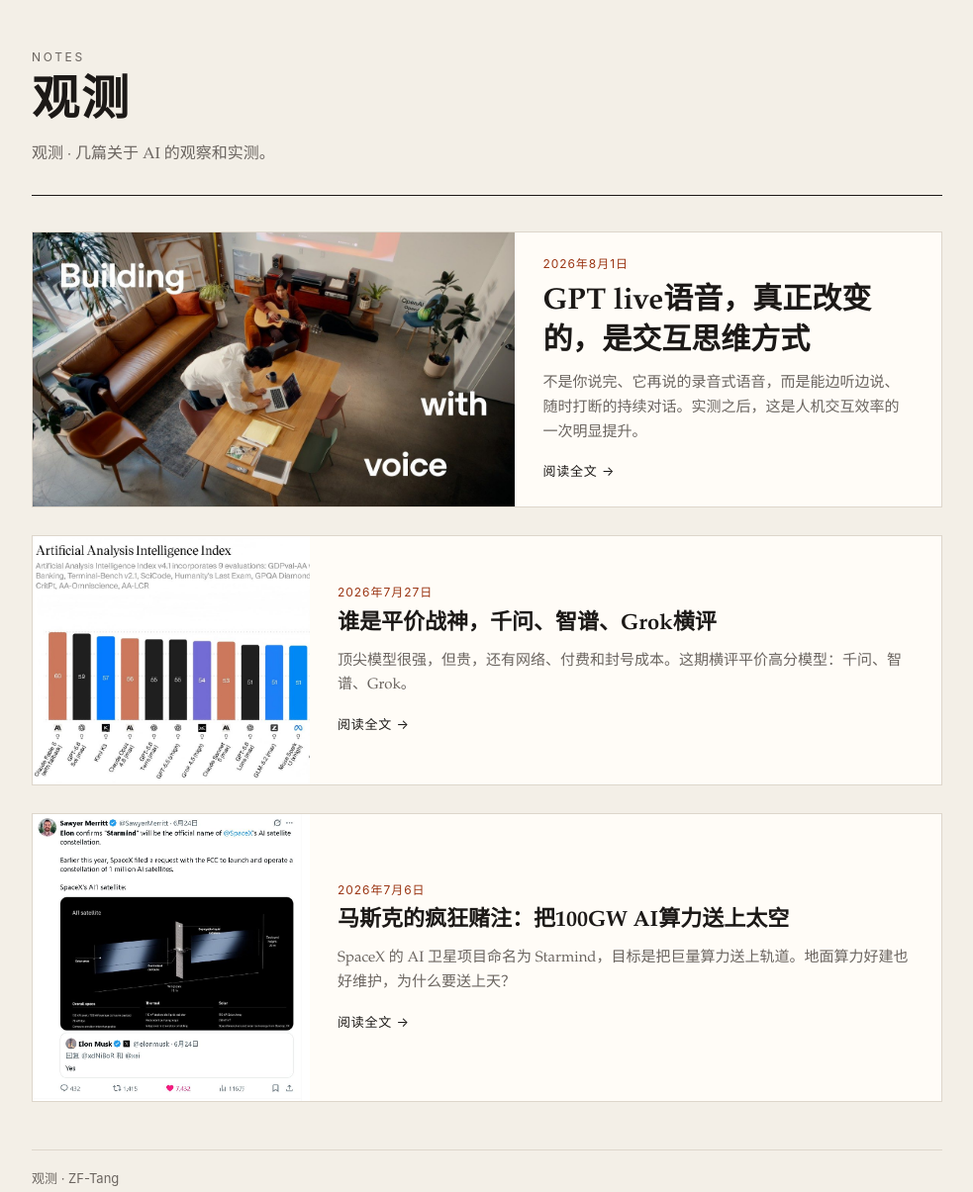
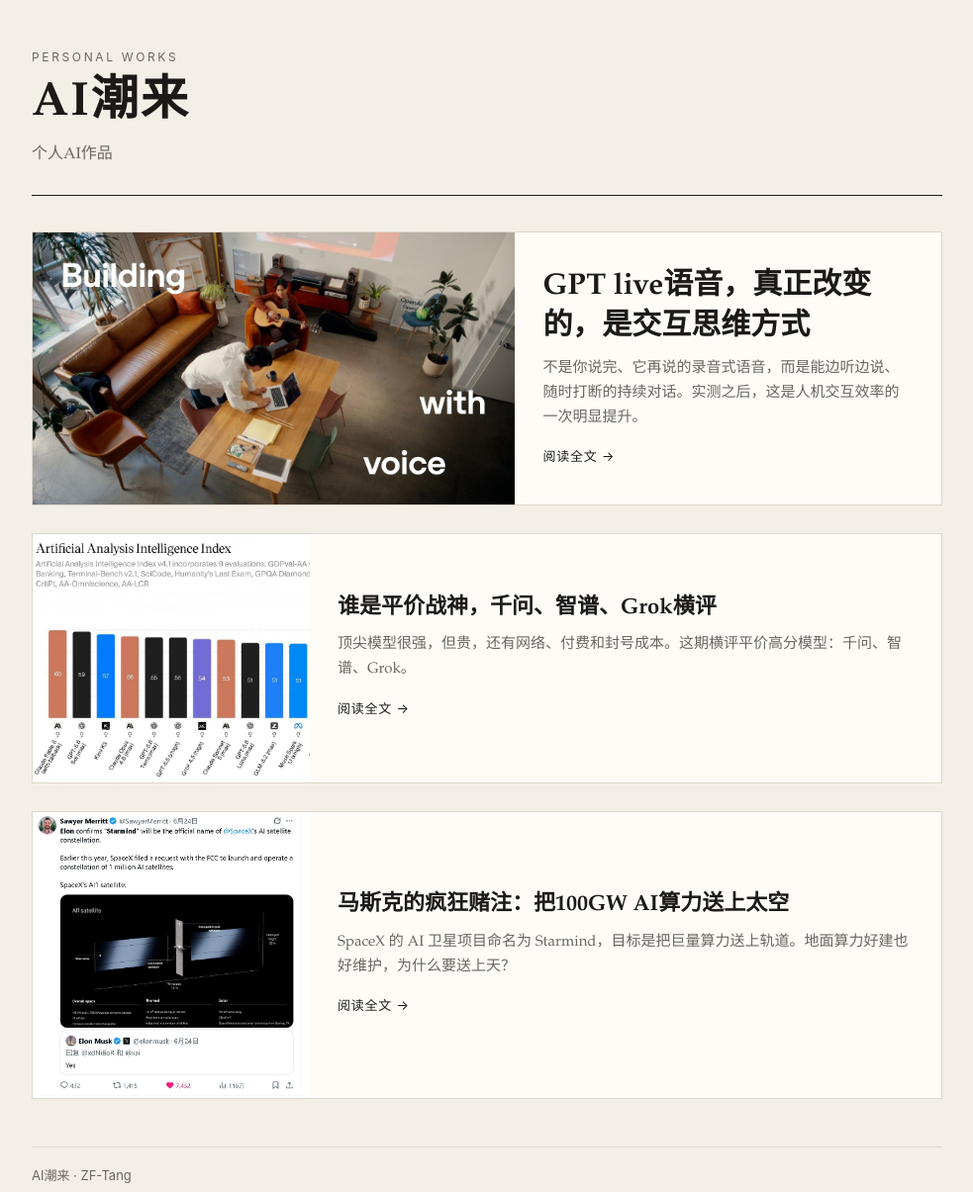
Before and after one commit to ZF-Tang/AI-news, a plain HTML site: page index.html in a window 1280 px wide. Shown: the whole page at 99% size, without its empty margins (148-1131 px from the left). Drawn offline with Linux system fonts and the light colour scheme.

Commit message:
Rename site to AI潮来, drop article dates, prepare AI-news URL.

```diff
--- a/index.html
+++ b/index.html
@@ -3,16 +3,16 @@
 <head>
   <meta charset="UTF-8" />
   <meta name="viewport" content="width=device-width, initial-scale=1.0" />
-  <title>观测</title>
-  <meta name="description" content="观测：关于 AI 的观察与实测。" />
+  <title>AI潮来</title>
+  <meta name="description" content="个人AI作品" />
   <link rel="stylesheet" href="styles.css" />
 </head>
 <body>
   <div class="wrap">
     <header class="site">
-      <p class="site-kicker">NOTES</p>
-      <h1>观测</h1>
-      <p class="lede">观测 · 几篇关于 AI 的观察和实测。</p>
+      <p class="site-kicker">PERSONAL WORKS</p>
+      <h1>AI潮来</h1>
+      <p class="lede">个人AI作品</p>
     </header>
 
     <main class="article-list">
@@ -21,7 +21,6 @@
           <img src="articles/gpt-live/media/image-01.jpg" alt="GPT Live 语音演示" />
         </div>
         <div class="body">
-          <p class="date">2026年8月1日</p>
           <h2>GPT live语音，真正改变的，是交互思维方式</h2>
           <p class="excerpt">不是你说完、它再说的录音式语音，而是能边听边说、随时打断的持续对话。实测之后，这是人机交互效率的一次明显提升。</p>
           <p class="more">阅读全文 →</p>
@@ -33,7 +32,6 @@
           <img src="articles/pingjia-zhanshen/media/image-01.jpg" alt="平价模型智力榜单" />
         </div>
         <div class="body">
-          <p class="date">2026年7月27日</p>
           <h2>谁是平价战神，千问、智谱、Grok横评</h2>
           <p class="excerpt">顶尖模型很强，但贵，还有网络、付费和封号成本。这期横评平价高分模型：千问、智谱、Grok。</p>
           <p class="more">阅读全文 →</p>
@@ -45,7 +43,6 @@
           <img src="articles/starmind/media/image-01.jpg" alt="Starmind 卫星算力项目" />
         </div>
         <div class="body">
-          <p class="date">2026年7月6日</p>
           <h2>马斯克的疯狂赌注：把100GW AI算力送上太空</h2>
           <p class="excerpt">SpaceX 的 AI 卫星项目命名为 Starmind，目标是把巨量算力送上轨道。地面算力好建也好维护，为什么要送上天？</p>
           <p class="more">阅读全文 →</p>
@@ -54,7 +51,7 @@
     </main>
 
     <footer class="site">
-      观测 · ZF-Tang
+      AI潮来 · ZF-Tang
     </footer>
   </div>
 </body>
--- a/styles.css
+++ b/styles.css
@@ -112,14 +112,6 @@
   padding-right: 28px;
 }
 
-.date {
-  margin: 0 0 8px;
-  font-family: -apple-system, BlinkMacSystemFont, "PingFang SC", "Microsoft YaHei", sans-serif;
-  font-size: 12px;
-  letter-spacing: 0.08em;
-  color: var(--accent);
-}
-
 .card h2 {
   margin: 0 0 10px;
   font-size: 22px;
```
Also changed, not shown: articles/pingjia-zhanshen/index.html (+1 -1 lines), articles/starmind/index.html (+1 -1 lines), 1 other file.
